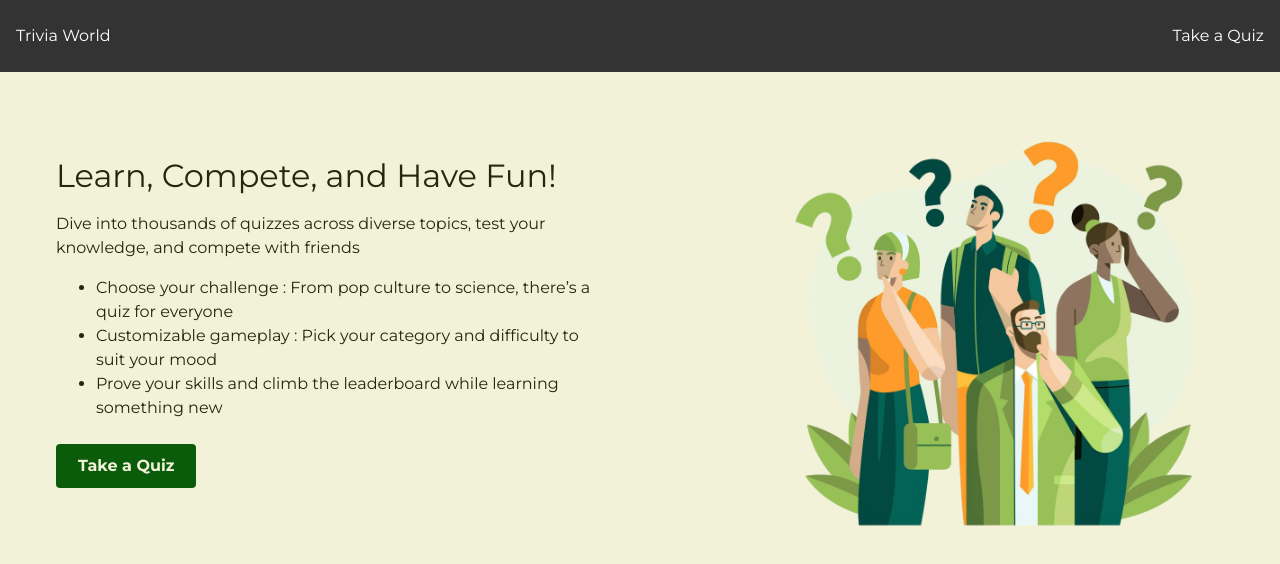
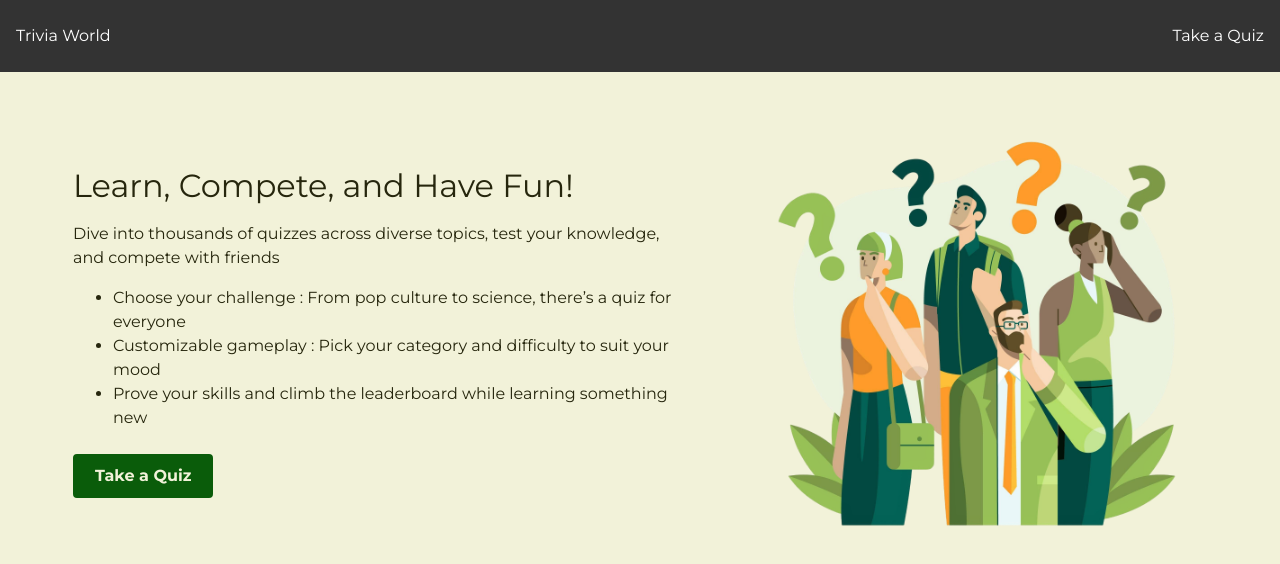
Before and after one commit to mansouriothmane/trivia-world, an Angular app: page / in a window 1280 px wide. Shown: the top 564 px of the page. Built offline with nearby package versions, Linux system fonts and the light colour scheme.

Commit message:
fix overflow

```diff
--- a/src/app/components/hero/hero.component.html
+++ b/src/app/components/hero/hero.component.html
@@ -3,7 +3,7 @@
     <h1>{{ headline }}</h1>
     <p>{{ subheadline }}</p>
     <div class="svg-container small-screen">
-      <img [src]="imagePath" alt="Illustration" class="responsive" />
+      <img [src]="imagePath" alt="Illustration" />
     </div>
     <ul>
       @for (feature of keyFeatures; track feature.id) {
--- a/src/app/components/hero/hero.component.scss
+++ b/src/app/components/hero/hero.component.scss
@@ -5,14 +5,7 @@
     padding: 20px;
 }
 
-.text-content,
-.svg-container {
-    max-width: 1200px;
-    width: 100%;
-}
-
 .text-content {
-    margin-bottom: 20px;
     padding: 0 20px;
 }
 
--- a/src/styles.scss
+++ b/src/styles.scss
@@ -44,6 +44,8 @@ button {
 
 html,
 body {
+    height: 100%;
+    overflow: auto;
     margin: 0;
     padding: 0;
 }
```
